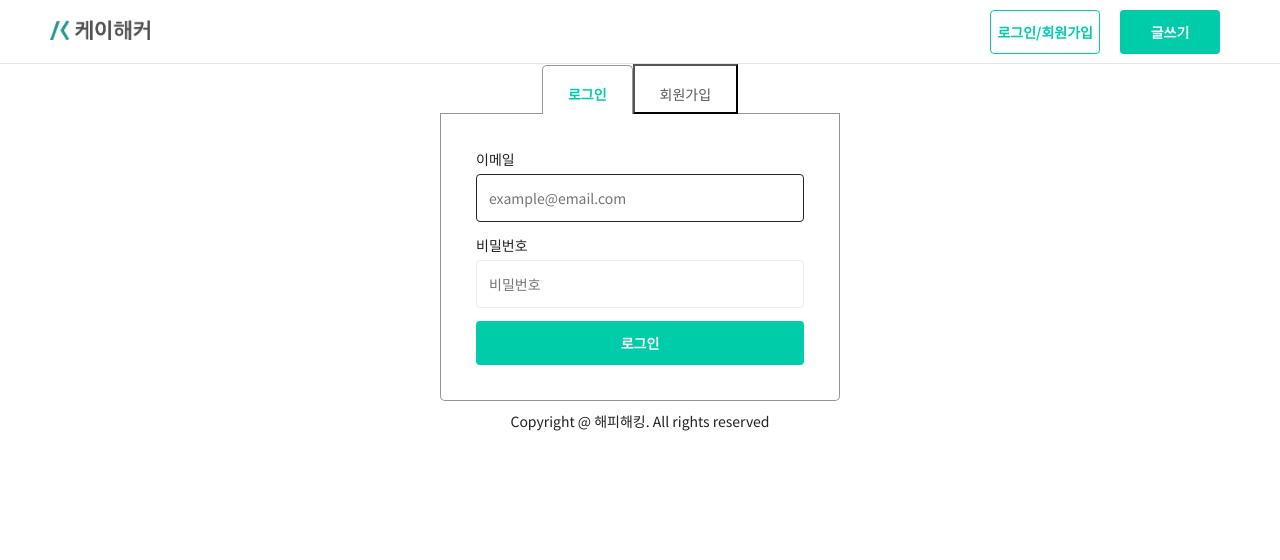
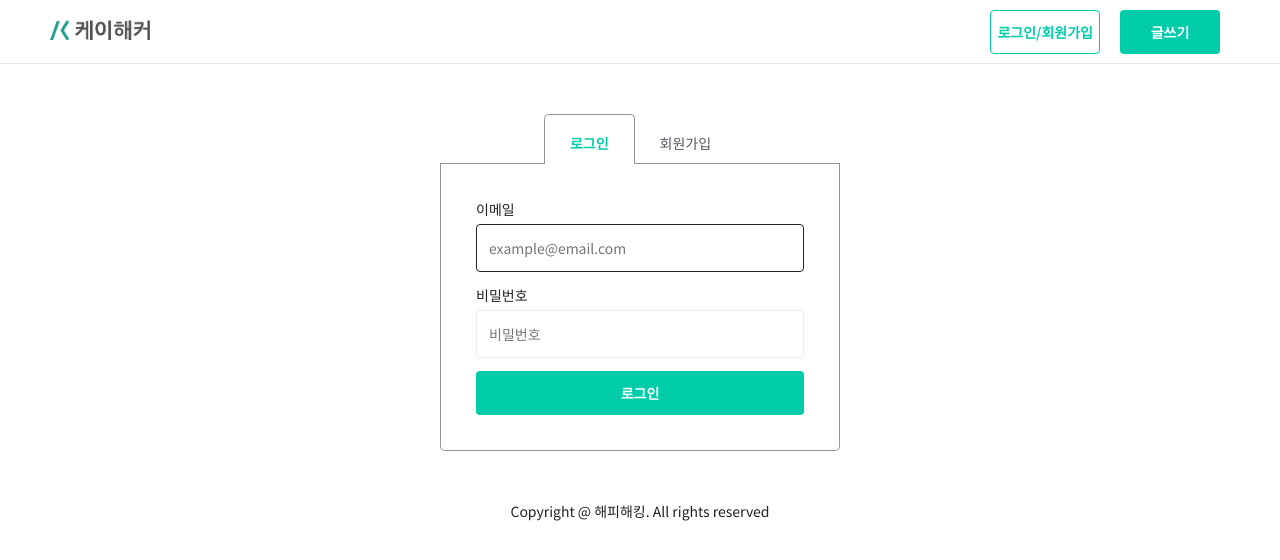
Before and after one commit to LeeEugene1/khacker-client, a Next.js app: page /access in a window 1280 px wide. Shown: the top 560 px of the page. Built offline with nearby package versions, Linux system fonts and the light colour scheme.

Commit message:
tab style css

```diff
--- a/src/components/layout/Logout.jsx
+++ b/src/components/layout/Logout.jsx
@@ -1,8 +1,8 @@
 import React from 'react'
 import { useDispatch } from 'react-redux'
 import { LOGOUT } from 'src/store/modules/user'
-import { useRouter } from 'next/router'
-import Router from 'next/router'
+import Router, { useRouter } from 'next/router'
+
 import Button from 'src/components/styled/button'
 
 function Logout() {
@@ -22,7 +22,9 @@
         </Button>
       </li>
       <li>
-        <Button primary onClick={(e) => handleLogout(e)}>로그아웃</Button>
+        <Button border onClick={(e) => handleLogout(e)}>
+          로그아웃
+        </Button>
       </li>
     </>
   )
--- a/styles/globals.scss
+++ b/styles/globals.scss
@@ -37,10 +37,11 @@
 // section {
 //   padding: 35px;
 // }
-// section {
-//   height: 100vh;
-//   margin-top: 50px;
-// }
+section {
+  // height: 100vh;
+  margin-top: 50px;
+  margin-bottom: 50px;
+}
 
 .Menu {
   display: flex;
@@ -245,6 +246,7 @@
     // border-radius:5px;
     padding: 20px 25px;
     margin-bottom: -2px;
+    border:none;
 
     &:hover {
       background-color: #ddd;
```
